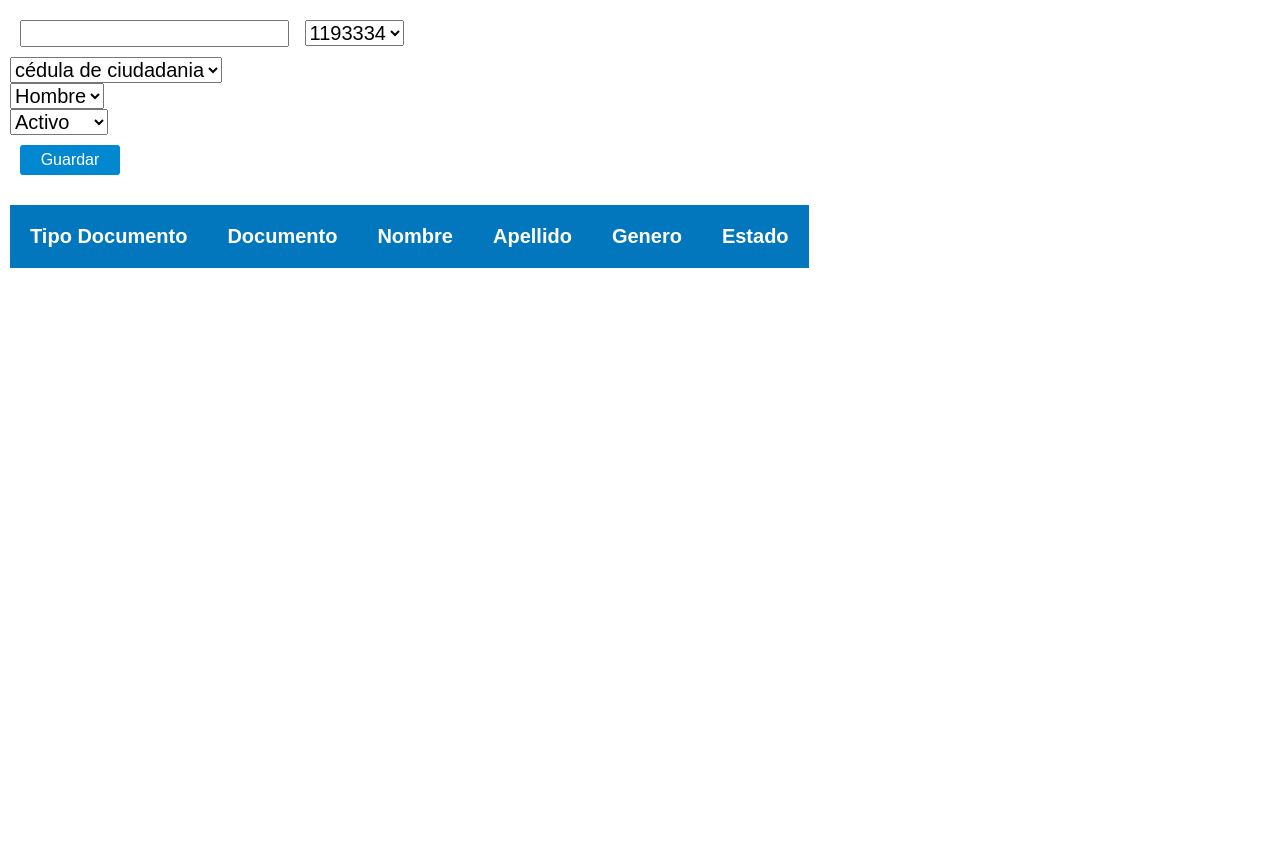
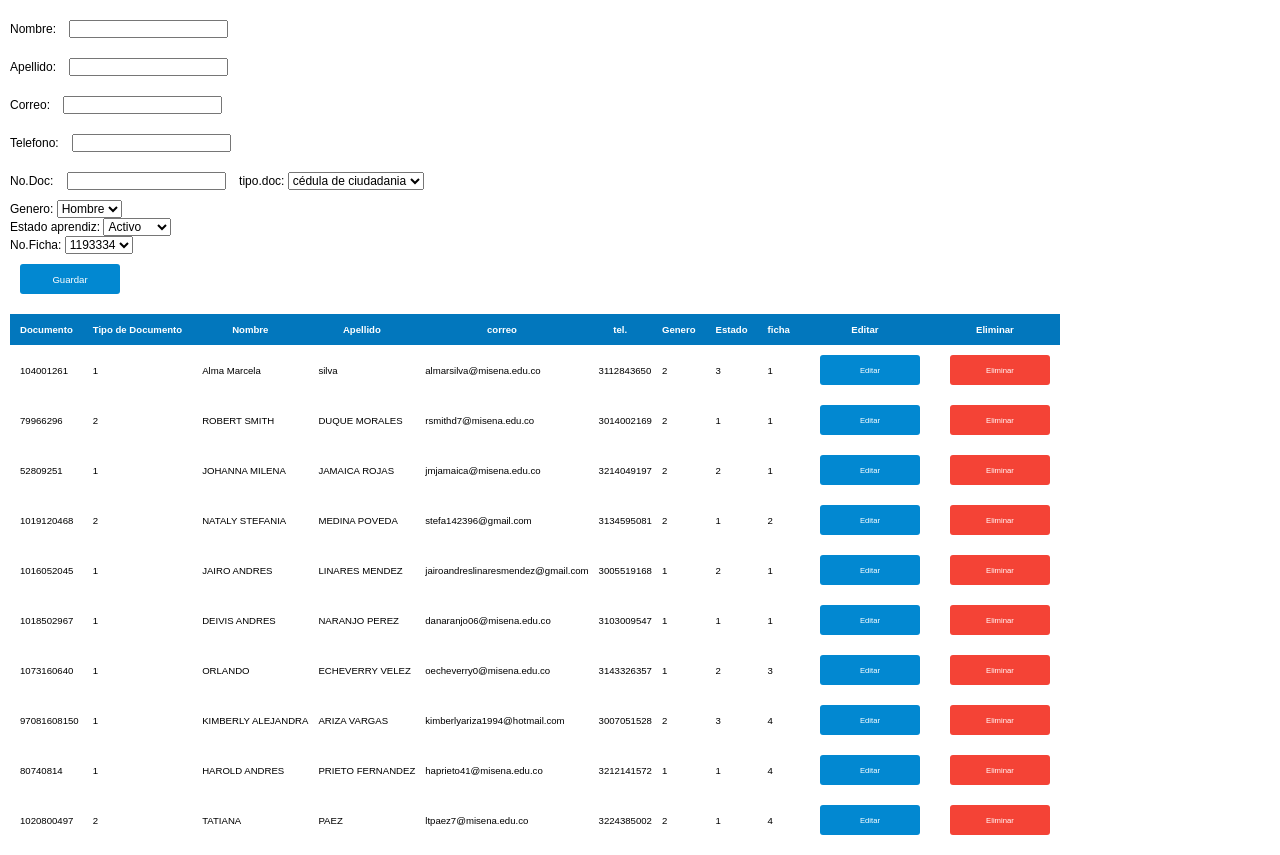
Before and after one commit to correangel/senasistencia, a PHP site: page /vistas/aprendices-vista.php in a window 1280 px wide. Before the commit the page ends 268 px from the top, so only its background shows below. Run offline with PHP 8.4, Linux system fonts and the light colour scheme; data comes from the database, SQL or seed files in the repository; lists and menus that the app fills with data are empty.

Commit message:
cambios en los estilos y termino de la tabla aprendices

```diff
--- a/clases/aprendices.php
+++ b/clases/aprendices.php
@@ -2,7 +2,7 @@
 //clase inicializada
   class Aprendices{
     //atributos de la tabla
-     private $id_aprendices;
+     private $id_aprendiz;
      private $documento_aprendiz;
      private $nombre;
      private $apellido;
--- a/controlador/aprendices-control.php
+++ b/controlador/aprendices-control.php
@@ -2,19 +2,49 @@
 require("../modelos/aprendices-modelo.php");
 require("../clases/aprendices.php");
 $modelo= new aprendicesModelo();
-$datos = new Aprendices();
-if (isset($_REQUEST['action'])) {
-    $datos->__SET('id_aprendices',$_REQUEST['id']);
-    $datos->__SET('documento_aprendiz',$_REQUEST['documento_aprendiz']);
-    $datos->__SET('nombre',$_REQUEST['nombre']);
-    $datos->__SET('apellido',$_REQUEST['apellido']);
-    $datos->__SET('correo',$_REQUEST['correo']);
-    $datos->__SET('telefono',$_REQUEST['telefono']);
-    $datos->__SET('id_genero',$_REQUEST['id_genero']);
-    $datos->__SET('id_estado_aprendiz',$_REQUEST['id_estado_aprendiz']);
-    $datos->__SET('id_tipo_documento',$_REQUEST['id_tipo_documento']);
-    $datos->__SET('id_ficha',$_REQUEST['id_ficha']);
-    $modelo->crearAprendiz($datos);
-    header("Location:aprendices-vista.php");
+$aprendiz = new Aprendices();
+
+if (isset($_REQUEST['ac']))
+{
+  switch ($_REQUEST['ac']) {
+    case 'registrar':
+        $aprendiz->__SET('id_aprendiz',$_REQUEST['id']);
+        $aprendiz->__SET('documento_aprendiz',$_REQUEST['doc']);
+        $aprendiz->__SET('nombre',$_REQUEST['nombre']);
+        $aprendiz->__SET('apellido',$_REQUEST['apellido']);
+        $aprendiz->__SET('correo',$_REQUEST['correo']);
+        $aprendiz->__SET('telefono',$_REQUEST['tel']);
+        $aprendiz->__SET('id_genero',$_REQUEST['genero']);
+        $aprendiz->__SET('id_estado_aprendiz',$_REQUEST['estado']);
+        $aprendiz->__SET('id_tipo_documento',$_REQUEST['tipoDoc']);
+        $aprendiz->__SET('id_ficha',$_REQUEST['ficha']);
+        $modelo->crear($aprendiz);
+        header("Location: aprendices-vista.php");
+    break;
+    case 'actualizar':
+        $aprendiz->__SET('id_aprendiz',$_REQUEST['id']);
+        $aprendiz->__SET('documento_aprendiz',$_REQUEST['doc']);
+        $aprendiz->__SET('nombre',$_REQUEST['nombre']);
+        $aprendiz->__SET('apellido',$_REQUEST['apellido']);
+        $aprendiz->__SET('correo',$_REQUEST['correo']);
+        $aprendiz->__SET('telefono',$_REQUEST['tel']);
+        $aprendiz->__SET('id_genero',$_REQUEST['genero']);
+        $aprendiz->__SET('id_estado_aprendiz',$_REQUEST['estado']);
+        $aprendiz->__SET('id_tipo_documento',$_REQUEST['tipoDoc']);
+        $aprendiz->__SET('id_ficha',$_REQUEST['ficha']);
+        $modelo->actualizar($aprendiz);
+        header("Location: aprendices-vista.php");
+    break;
+    case 'editar':
+      $aprendiz = $modelo->editar($_REQUEST['id']);//la variable que contiene la clase sera igual a lo que devuelve la funcion del modelo llamada editar
+    break;
+    case 'eliminar':
+      $modelo->eliminar($_REQUEST['id']);
+      header("Location: aprendices-vista.php");
+    break;
+    default:
+
+    break;
+  }
 }
 ?>
--- a/css/estilos.css
+++ b/css/estilos.css
@@ -1,7 +1,7 @@
 *{
   margin: 0;
   padding: 0;
-  font-size: 20px;
+  font-size: 12px;
   font-family: Arial;
 
 }
@@ -29,6 +29,7 @@
   .bt:hover{
     background-color:#01579B;
   }
+
 form,input{
   margin: 10px 10px;
 }
@@ -37,25 +38,27 @@
     margin-top: 10px;
     margin-bottom: 20px;
   }
+
   table{
-    margin-top: 20px;
+    margin-top: 10px;
     border-collapse: collapse;
-    padding-left: 10px;
-
   }
 
 
 
 thead,th{
     border: none;
-    padding: 20px;
+    padding: 10px;
     color:#fff;
     text-align: center;
     background-color: #0277BD;
+   font-size: .8em;
   }
+
   td{
     padding-left: 10px;
     text-align:left;
+     font-size: .8em;
   }
 
   .contenedor{
--- a/modelos/aprendices-modelo.php
+++ b/modelos/aprendices-modelo.php
@@ -7,36 +7,114 @@
             $this->PDO= new PDO("mysql:host=localhost;dbname=senasistencia;charset=utf8","root","");
             $this->PDO->setAttribute(PDO::ATTR_ERRMODE , PDO::ERRMODE_EXCEPTION);
             }
-            catch(PDOException $error){
+            catch(PDOException $e){
               echo "No hay conexion con la base de datos ";
-                die($error->getMessage());
+              die($e->getMessage());
             }
     }
- public function crearAprendiz($campos)
+    //imprimir tabla
+    public function imprimirTabla()
     {
-  $consulta="INSERT INTO aprendices (ID_Aprendiz,Documento_Aprendiz,Nombre,Apellido,Correo,Telefono,Genero_ID_Genero,Estado_aprendiz_ID_Estado,Tipo_Documento_ID_Tipo_Documento,Ficha_ID_Ficha) VALUES (?,?,?,?,?,?,?,?,?,?)";
-  $respuesta=$this->PDO->prepare($consulta);
-  $respuesta->execute(array($campos->__GET("id_aprendices"),$campos->__GET("documento_aprendiz"),$campos->__GET("nombre"),$campos->__GET("apellido"),$campos->__GET("correo"),$campos->__GET("telefono"),$campos->__GET("id_genero"),$campos->__GET("id_estado_aprendiz"),$campos->__GET("id_tipo_documento"),$campos->__GET("id_ficha")));
- }
- public function consultarAprendiz()
+      try
       {
         $consulta="SELECT * FROM aprendices";
         $respuesta=$this->PDO->prepare($consulta);
         $respuesta->execute();
         $tabla=$respuesta->fetchAll(PDO::FETCH_OBJ);
-         foreach ($tabla as $fila) {
-          echo "<option value='$fila->ID_Aprendiz'>$fila->Documento_Aprendiz</option>";
+        foreach ($tabla as $fila)
+        {
+          $aprendiz = new Aprendices();
+          $aprendiz->__SET('id_aprendiz',$fila->ID_Aprendiz);
+          $aprendiz->__SET('documento_aprendiz',$fila->Documento_Aprendiz);
+          $aprendiz->__SET('nombre',$fila->Nombre);
+          $aprendiz->__SET('apellido',$fila->Apellido);
+          $aprendiz->__SET('correo',$fila->Correo);
+          $aprendiz->__SET('telefono',$fila->Telefono);
+          $aprendiz->__SET('id_genero',$fila->Genero_ID_Genero);
+          $aprendiz->__SET('id_estado_aprendiz',$fila->Estado_aprendiz_ID_Estado);
+          $aprendiz->__SET('id_tipo_documento',$fila->Tipo_Documento_ID_Tipo_Documento);
+          $aprendiz->__SET('id_ficha',$fila->ficha_ID_Ficha);
+          $result[]=$aprendiz;
+        }
+      } catch (Exception $e) {
+        die($e->getMessage());
+      }
+      return $result;
+    }
+
+
+     public function crear($campos)
+     {
+       try
+       {
+         $consulta="INSERT INTO aprendices (ID_Aprendiz,Documento_Aprendiz,Nombre,Apellido,Correo,Telefono,Genero_ID_Genero,Estado_aprendiz_ID_Estado,Tipo_Documento_ID_Tipo_Documento,Ficha_ID_Ficha ) VALUES (?,?,?,?,?,?,?,?,?,?)";
+         $respuesta=$this->PDO->prepare($consulta);
+         $respuesta->execute(array($campos->__GET("id_aprendiz"),$campos->__GET("documento_aprendiz"),$campos->__GET("nombre"),$campos->__GET("apellido"),$campos->__GET("correo"),$campos->__GET("telefono"),$campos->__GET("id_genero"),$campos->__GET("id_estado_aprendiz"),$campos->__GET("id_tipo_documento"),$campos->__GET("id_ficha")));
+       } catch (Exception $e) {
+         die($e->getMessage());
        }
      }
+
+     public function actualizar($campos)
+     {
+       try
+       {
+        $consulta = "UPDATE aprendices SET Documento_Aprendiz = ?,Nombre = ?,Apellido = ?,Correo = ?,Telefono = ?,Genero_ID_Genero = ?,Estado_aprendiz_ID_Estado = ?,Tipo_Documento_ID_Tipo_Documento = ?,ficha_ID_Ficha = ? WHERE ID_Aprendiz = ?";
+        $respuesta=$this->PDO->prepare($consulta);
+        $respuesta->execute(array($campos->__GET('documento_aprendiz'),$campos->__GET("nombre"),$campos->__GET("apellido"),$campos->__GET("correo"),$campos->__GET("telefono"),$campos->__GET("id_genero"),$campos->__GET("id_estado_aprendiz"),$campos->__GET("id_tipo_documento"),$campos->__GET("id_ficha"),$campos->__GET("id_aprendiz")));
+       } catch (Exception $e) {
+         die($e->getMessage());
+       }
+     }
+
+     public function editar($id)
+    {
+      try
+      {
+          $consulta ="SELECT*FROM aprendices WHERE ID_Aprendiz = ?";
+          $objeto = $this->PDO->prepare($consulta);
+          $objeto->execute(array($id));
+          $campo = $objeto->fetch(PDO::FETCH_OBJ);
+
+          $aprendiz = new Aprendices();
+          $aprendiz->__SET('id_aprendiz',$campo->ID_Aprendiz);
+          $aprendiz->__SET('documento_aprendiz',$campo->Documento_Aprendiz);
+          $aprendiz->__SET('nombre',$campo->Nombre);
+          $aprendiz->__SET('apellido',$campo->Apellido);
+          $aprendiz->__SET('correo',$campo->Correo);
+          $aprendiz->__SET('telefono',$campo->Telefono);
+          $aprendiz->__SET('id_genero',$campo->Genero_ID_Genero);
+          $aprendiz->__SET('id_estado_aprendiz',$campo->Estado_aprendiz_ID_Estado);
+          $aprendiz->__SET('id_tipo_documento',$campo->Tipo_Documento_ID_Tipo_Documento);
+          $aprendiz->__SET('id_ficha',$campo->ficha_ID_Ficha);
+
+      } catch (Exception $e) {
+          die($e->getMessage());
+      }
+      return $aprendiz;
+    }
+
+    public function eliminar($id)
+    {
+      try
+      {
+        $consulta = "DELETE FROM aprendices WHERE ID_Aprendiz = ?";
+        $objeto = $this->PDO->prepare($consulta);
+        $objeto->execute(array($id));
+
+      } catch (Exception $e) {
+        echo "<b>¡NO SE PUEDE ELIMINAR EL REGISTRO DEBIDO A QUE OTRAS TABLAS DEPENDE DE ESTE!</b><br /> CAMBIE SU INFORMACION O BORRE LAS TABLAS DEPENDIAENTES<br /> codigo de error: <br />";
+        die($e->getMessage());
+      }
+    }
+
      public function consultarFicha()
      {
           $consulta="SELECT * FROM ficha";
           $respuesta=$this->PDO->prepare($consulta);
           $respuesta->execute();
           $tabla=$respuesta->fetchAll(PDO::FETCH_OBJ);
-         foreach ($tabla as $datos) {
-         echo "<option value='$datos->ID_Ficha'>$datos->Num_Ficha</option><br>";
-         }
+          return $tabla;
      }
      public function consultarDocumento()
      {
@@ -44,9 +122,7 @@
             $respuesta=$this->PDO->prepare($consulta);
             $respuesta->execute();
             $tabla=$respuesta->fetchAll(PDO::FETCH_OBJ);
-         foreach ($tabla as $datos) {
-         echo "<option value='$datos->ID_Tipo_Documento'>$datos->Descripcion_Doc</option><br>";
-         }
+            return $tabla;
      }
      public function consultarGenero()
      {
@@ -54,9 +130,7 @@
           $respuesta=$this->PDO->prepare($consulta);
           $respuesta->execute();
           $tabla=$respuesta->fetchAll(PDO::FETCH_OBJ);
-         foreach ($tabla as $datos) {
-         echo "<option values='$datos->ID_Genero'>$datos->Descripcion_Genero</option><br>";
-         }
+          return $tabla;
      }
      public function consultarEstado()
      {
@@ -64,9 +138,7 @@
           $respuesta=$this->PDO->prepare($consulta);
           $respuesta->execute();
           $tabla=$respuesta->fetchAll(PDO::FETCH_OBJ);
-         foreach ($tabla as $datos) {
-         echo "<option values='$datos->ID_Estado'>$datos->Descripcion_Estado</option><br>";
-         }
+          return $tabla;
     }
 }
 ?>
--- a/plantilla-modelo.php
+++ b/plantilla-modelo.php
@@ -107,7 +107,7 @@
       try
       {
         $consulta = "DELETE FROM xnombretabla WHERE XID_tabla = ?";//nombre y id segun talba
-        $objeto = $this->PDO->prepare($consulata);
+        $objeto = $this->PDO->prepare($consulta);
         $objeto->execute(array($id));
 
       } catch (Exception $e) {
--- a/vistas/ambiente-vista.php
+++ b/vistas/ambiente-vista.php
@@ -6,9 +6,10 @@
   <head>
     <meta charset="utf-8">
     <title>Ambiente</title>
-    <link rel="stylesheet" href="../css/estilos.css">
+    <link rel="stylesheet" type="text/css" href="../css/estilos.css">
   </head>
   <body>
+    <div class="contenedor">
       <h1>Entrada de registros a ambiente</h1>
         <form  action="?ac=<?php echo $ambiente->__GET('id_ambiente') > 0 ? 'actualizar' : 'registrar';?>" method="post">
             <input type="hidden" name="id" value="<?php echo $ambiente->__GET('id_ambiente');?>"><br />
@@ -51,5 +52,7 @@
               <?php } ?>
           </tr>
         </table>
+    </div>
+
   </body>
 </html>
--- a/vistas/aprendices-vista.php
+++ b/vistas/aprendices-vista.php
@@ -7,44 +7,84 @@
         <title></title>
         <meta charset="UTF-8">
         <meta name="viewport" content="width=device-width, initial-scale=1">
-        <link href="../css/estilos.css" rel="stylesheet">
+        <link href="../css/estilos.css?1.1.0" type="text/css" rel="stylesheet">
     </head>
     <body>
-        <form action="?ac=" method="post">
-        <input type="hidden" name="id" value="">
-                <input type="text" name="aprendices" value="" required="true">
+        <form action="?ac=<?php echo $aprendiz->__GET('id_aprendiz') > 0 ? 'actualizar': 'registrar'?>" method="post">
+          <input type="hidden" name="id" value="<?php echo $aprendiz->__GET('id_aprendiz');?>">
+          <label>Nombre:</label>
+          <input type="text" name="nombre" value="<?php echo $aprendiz->__GET('nombre');?>" required="true"><br />
+          <label>Apellido:</label>
+          <input type="text" name="apellido" value="<?php echo $aprendiz->__GET('apellido');?>" required="true"><br />
+          <label>Correo:</label>
+          <input type="email" name="correo" value="<?php echo $aprendiz->__GET('correo');?>" required="true"><br />
+          <label>Telefono:</label>
+          <input type="number" name="tel" value="<?php echo $aprendiz->__GET('telefono');?>" required="true"><br />
 
-                <select name="Ficha">
-                    <?php
-                    $modelo->consultarFicha();
-                    ?>
+          <label>No.Doc:</label>
+          <input type="number" name="doc" value="<?php echo $aprendiz->__GET('documento_aprendiz');?>"required="true">
+          <label>tipo.doc:</label>
+          <select name="tipoDoc">
+              <?php  foreach ($modelo->consultarDocumento() as $datos) {?>
+               <option value='<?php echo $datos->ID_Tipo_Documento;?>' <?php echo $aprendiz->__GET('id_tipo_documento') ==$datos->ID_Tipo_Documento ? 'selected':'';?> ><?php echo $datos->Descripcion_Doc; ?></option>
+              <?php } ?>
           </select><br>
-                <select name="Documento">
-                    <?php
-                    $modelo->consultarDocumento();
-                    ?>
+
+          <label>Genero:</label>
+          <select name="genero">|
+              <?php  foreach ($modelo->consultarGenero() as $datos) {?>
+               <option value='<?php echo $datos->ID_Genero ;?>' <?php echo $aprendiz->__GET('id_genero') ==$datos->ID_Genero ? 'selected':'';?> ><?php echo $datos->Descripcion_Genero; ?></option>
+              <?php } ?>
           </select><br>
-                <select name="Genero">|
-                    <?php
-                    $modelo->consultarGenero();
-                    ?>
+
+          <label>Estado aprendiz:</label>
+          <select name="estado">
+              <?php  foreach ($modelo->consultarEstado() as $datos) {?>
+               <option value='<?php echo $datos->ID_Estado ;?>' <?php echo $aprendiz->__GET('id_estado_aprendiz') ==$datos->ID_Estado ? 'selected':'';?> ><?php echo $datos->Descripcion_Estado; ?></option>
+              <?php } ?>
           </select><br>
-                <select name="Estado">
-                    <?php
-                    $modelo->consultarEstado();
-                    ?>
+
+          <label>No.Ficha:</label>
+          <select name="ficha">
+            <?php  foreach ($modelo->consultarFicha() as $datos) {?>
+             <option value='<?php echo $datos->ID_Ficha ;?>' <?php echo $aprendiz->__GET('id_ficha') ==$datos->ID_Ficha ? 'selected':'';?> ><?php echo $datos->Num_Ficha; ?></option>
+            <?php } ?>
           </select><br>
           <button class="bt" type="submit">Guardar</button>
        <form>
                 <table>
                     <thead>
-                    <th>Tipo Documento</th>
                     <th>Documento</th>
+                    <th>Tipo de Documento</th>
                     <th>Nombre</th>
                     <th>Apellido</th>
+                    <th>correo</th>
+                    <th>tel.</th>
                     <th>Genero</th>
                     <th>Estado</th>
+                    <th>ficha</th>
+                    <th>Editar</th>
+                    <th>Eliminar</th>
                     </thead>
+                    <?php foreach($modelo->imprimirTabla() as $campo){?>
+                        <tr>
+                            <td><?php echo $campo->__GET('documento_aprendiz')?></td>
+                            <td><?php echo $campo->__GET('id_tipo_documento')?></td>
+                            <td><?php echo $campo->__GET('nombre')?></td>
+                            <td><?php echo $campo->__GET('apellido')?></td>
+                            <td><?php echo $campo->__GET('correo')?></td>
+                            <td><?php echo $campo->__GET('telefono')?></td>
+                            <td><?php echo $campo->__GET('id_genero')?></td>
+                            <td><?php echo $campo->__GET('id_estado_aprendiz')?></td>
+                            <td><?php echo $campo->__GET('id_ficha')?></td>
+                            <td>
+                            <button type="button" class="bt" ><a href="?ac=editar&id=<?php echo $campo->__GET('id_aprendiz');?>">Editar</a></button>
+                            </td>
+                            <td>
+                            <button type="button" class="eliminar" ><a href="?ac=eliminar&id=<?php echo $campo->__GET('id_aprendiz');?>">Eliminar</a></button>
+                            </td>
+                        </tr>
+                    <?php }?>
                 </table>
              </form>
          </form>
--- a/vistas/ficha-vista.php
+++ b/vistas/ficha-vista.php
@@ -7,7 +7,7 @@
         <title></title>
         <meta charset="UTF-8">
         <meta name="viewport" content="width=device-width, initial-scale=1">
-        <link href="../css/estilos.css" rel="stylesheet">
+        <link href="../css/estilos.css" type="text/css" rel="stylesheet">
     </head>
     <body>
       <h1>fichas</h1>
--- a/vistas/formato-vista.php
+++ b/vistas/formato-vista.php
@@ -4,9 +4,9 @@
 <html>
 <head>
     <title>formato ftp</title>
-
+    <meta name="viewport" content="width=device-width, initial-scale=1">
     <meta charset="utf-8" />
-    <link rel="stylesheet" href="../css/estilos.css">
+    <link rel="stylesheet" type="text/css" href="../css/estilos.css">
 </head>
 <body>
     <h1>formato ftp</h1>
--- a/vistas/jornada-vista.php
+++ b/vistas/jornada-vista.php
@@ -1,13 +1,12 @@
 <?php
 require("../controlador/jornada-control.php");
-
 ?>
 <!DOCTYPE html>
 <html>
   <head>
     <meta charset="utf-8">
     <title>jornada</title>
-    <link rel="stylesheet" href="../css/estilos.css">
+    <link rel="stylesheet" type="text/css" href="../css/estilos.css">
   </head>
   <body>
 
```
Also changed, not shown: css/style.css (+4 -3 lines), index.php (+10 -5 lines), vistas/asistencia-vista.php (deleted). Lines whose indentation alone changed are shown as unchanged.
